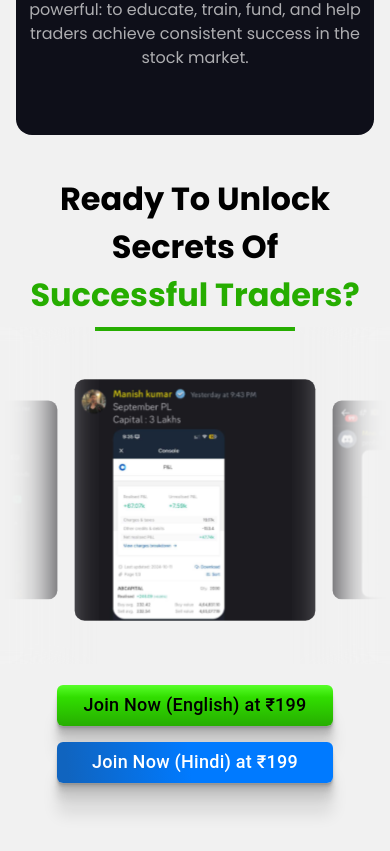
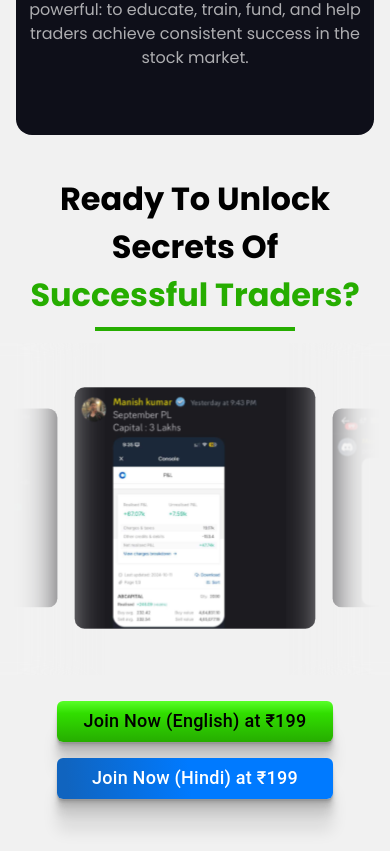
Before and after one commit to vikrantkkk/investing, a React (Vite) app: page / in a window 390 px wide. Shown: the part 9533-10384 px from the top of the page. Built offline with nearby package versions, Linux system fonts and the light colour scheme; a web font is replaced by a local one.

Commit message:
blur effect on card in mobile responsive inprogress

```diff
--- a/src/components/Traders.jsx
+++ b/src/components/Traders.jsx
@@ -33,7 +33,7 @@ const imageData = [
 ];
 const Traders = () => {
   return (
-    <div className="relative flex border-b-2 flex-col md:gap-20 gap-12  h-[120vh] w-screen bg-[#F1F1F1]">
+    <div className="relative flex md:border-b-2 flex-col md:gap-20 gap-14  md:h-[120vh] h-auto w-screen bg-[#F1F1F1]">
       <div className="md:mt-6 mt-10 font-poppins text-center md:text-[40px] text-[32px] leading-[48px] md:leading-[60px] font-bold ">
         Ready To Unlock Secrets Of
         <br />
@@ -87,12 +87,12 @@ const Traders = () => {
       <img
         src={Rectangle9}
         alt={Rectangle9}
-        className="absolute -right-12 top-48 h-1/3"
+        className="absolute -right-10 top-52 h-1/2"
       />
       <img
         src={Rectangle10}
         alt={Rectangle10}
-        className="absolute -left-12 top-48 h-1/3"
+        className="absolute -left-10 top-52 h-1/2"
       />
     </div>
   );
```
